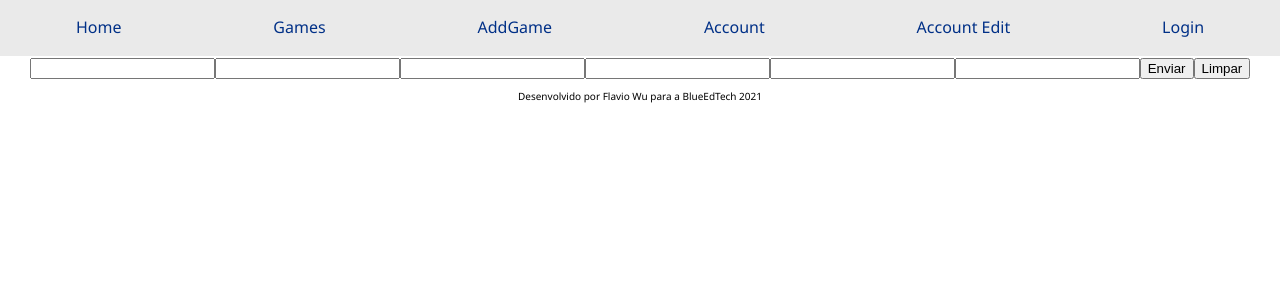
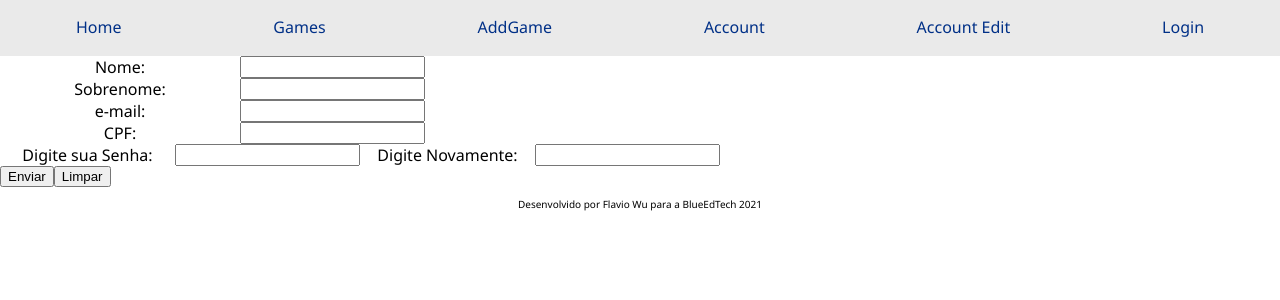
Before and after one commit to flaviowu/react-games-v2, a React (Create React App) app: page /AccountEdit in a window 1280 px wide. Shown: the top 300 px of the page. Built offline with nearby package versions, Linux system fonts and the light colour scheme.

Commit message:
PatchAccount, CreateGame

```diff
--- a/src/components/GameCard/GameCard.css
+++ b/src/components/GameCard/GameCard.css
@@ -1 +1,15 @@
-/* No CSS *//*# sourceMappingURL=GameCard.css.map */
+.gameCard {
+  display: -webkit-box;
+  display: -ms-flexbox;
+  display: flex;
+  -webkit-box-orient: vertical;
+  -webkit-box-direction: normal;
+      -ms-flex-direction: column;
+          flex-direction: column;
+  height: 100vh;
+}
+
+.gameCard img {
+  height: 50%;
+}
+/*# sourceMappingURL=GameCard.css.map */
--- a/src/components/GameCard/GameCard.jsx
+++ b/src/components/GameCard/GameCard.jsx
@@ -1,15 +1,35 @@
-import React from 'react'
+import React, { useContext } from "react";
+import "./GameCard.css";
+import { UserContext } from "../../context/UserContext";
+import { api } from "../../util/api/api";
 
 function GameCard(props) {
-    const game = props.gameData
+  const game = props.gameData;
+  const { user } = useContext(UserContext);
+  console.log(game);
 
-    return (
+  async function handleAddFavGame(userId, gameId) {
+    const payload = {
+      favoriteGamesId: [+gameId],
+    };
+		console.log(gameId, userId)
 
-        <div className="gameCard">
-            <p>{game.title}</p>
-            <img src={game.cover} alt={game.title}/>
-        </div>
-    )
+    const response = api.buildApiPatchRequest(
+      api.updateAccountUrl(userId),
+      payload
+    );
+
+		// const results = await response.json();
+		// console.log(results)
+  }
+
+  return (
+    <div className="gameCard">
+      <p>{game.title}</p>
+      <img src={game.cover} alt={game.title} />
+    	<button type="button" onClick={() => handleAddFavGame(user.id, game.id)} >Adicionar</button>
+    </div>
+  );
 }
 
-export default GameCard
+export default GameCard;
--- a/src/components/Header/Header.jsx
+++ b/src/components/Header/Header.jsx
@@ -9,7 +9,7 @@ function Header() {
   const history = useHistory();
 
   function handleLogout() {
-    setUser("");
+    setUser();
     history.push("/");
   }
 
--- /dev/null
+++ b/src/pages/Account/AccountForm/AccountForm.css
@@ -0,0 +1,21 @@
+.accountForm-form {
+  display: -webkit-box;
+  display: -ms-flexbox;
+  display: flex;
+  -webkit-box-orient: vertical;
+  -webkit-box-direction: normal;
+      -ms-flex-direction: column;
+          flex-direction: column;
+  max-width: 45rem;
+}
+
+.accountForm-form .accountForm-input {
+  display: -webkit-box;
+  display: -ms-flexbox;
+  display: flex;
+}
+
+.accountForm-form .accountForm-input label {
+  width: 15rem;
+}
+/*# sourceMappingURL=AccountForm.css.map */
--- a/src/pages/Account/AccountForm/AccountForm.jsx
+++ b/src/pages/Account/AccountForm/AccountForm.jsx
@@ -1,26 +1,69 @@
-import React from 'react'
+import React from "react";
+import { api } from "../../../util/api/api";
+import "./AccountForm.css";
 
 function AccountForm() {
+  async function handleSubmit(e){
+    e.preventDefault();
 
-    function handleSubmit(){
-        return
-    }
+    const name = e.target.name.value;
+    const lastname = e.target.lastname.value;
+    const email = e.target.email.value;
+    const cpf = e.target.cpf.value;
+    const password = e.target.password1.value;
 
-    return (
-        <div className="accountForm">
-            <form className="accountForm-form" onSubmit={handleSubmit}>
-                <input type="text" name="name"/>
-                <input type="text" name="lastname"/>
-                <input type="email" name="email"/>
-                <input type="text" name="cpf"/>
-                <input type="password" name="password1"/>
-                <input type="password" name="password2"/>
-                <input type="submit" value="Enviar"/>
-                <input type="reset" value="Limpar"/>
-            </form>
+    const payload = {
+      name,
+      lastname,
+      email,
+      cpf,
+      password,
+    };
 
+    const response = await api.buildApiPostRequest(
+      api.createAccountUrl(),
+      payload
+    );
+
+    const results = await response.json();
+    console.log(results)
+
+  }
+
+  return (
+    <div className="accountForm">
+      <form className="accountForm-form" onSubmit={handleSubmit}>
+        <div className="accountForm-input">
+          <label htmlFor="name">Nome:</label>
+          <input type="text" name="name" />
         </div>
-    )
+        <div className="accountForm-input">
+          <label htmlFor="lastname">Sobrenome:</label>
+          <input type="text" name="lastname" />
+        </div>
+
+        <div className="accountForm-input">
+          <label htmlFor="email">e-mail:</label>
+          <input type="email" name="email" />
+        </div>
+        <div className="accountForm-input">
+          <label htmlFor="cpf">CPF:</label>
+          <input type="number" name="cpf" />
+        </div>
+        <div className="accountForm-input">
+          <label htmlFor="password1">Digite sua Senha:</label>
+          <input type="password" name="password1" />
+
+          <label htmlFor="password2">Digite Novamente:</label>
+          <input type="password" name="password2" />
+        </div>
+        <div className="accountForm-input">
+          <input type="submit" value="Enviar" />
+          <input type="reset" value="Limpar" />
+        </div>
+      </form>
+    </div>
+  );
 }
 
-export default AccountForm
+export default AccountForm;
--- /dev/null
+++ b/src/pages/Account/AccountForm/AccountForm.scss
@@ -0,0 +1,14 @@
+.accountForm-form {
+    display: flex;
+    flex-direction:column;
+    max-width: 45rem;
+
+    .accountForm-input {
+        display: flex;
+
+        label {
+            width: 15rem;
+        }
+
+    }
+}
--- /dev/null
+++ b/src/pages/Games/GameList/GameList.css
@@ -0,0 +1,15 @@
+.gameList {
+  display: -webkit-box;
+  display: -ms-flexbox;
+  display: flex;
+  -webkit-box-orient: horizontal;
+  -webkit-box-direction: normal;
+      -ms-flex-direction: row;
+          flex-direction: row;
+  -ms-flex-wrap: wrap;
+      flex-wrap: wrap;
+  margin: 0 .8rem .5rem .8rem;
+  -ms-flex-pack: distribute;
+      justify-content: space-around;
+}
+/*# sourceMappingURL=GameList.css.map */
--- a/src/pages/Games/GameList/GameList.jsx
+++ b/src/pages/Games/GameList/GameList.jsx
@@ -1,6 +1,7 @@
 import React, { useEffect, useState } from "react";
 import GameCard from '../../../components/GameCard/GameCard'
 import { api } from "../../../util/api/api"
+import './GameList.css'
 
 function GameList() {
   const [games, setGames] = useState([]);
@@ -12,7 +13,7 @@ function GameList() {
             const results = await response.json();
 
             setGames(results)
-            console.log(games)
+            console.log(results)
         }
 
         loadGamesList()
--- a/src/util/api/api.js
+++ b/src/util/api/api.js
@@ -6,17 +6,58 @@ export const api = {
 
   readGameByIdUrl: (id) => `${api.baseUrl}/game/${id}`,
 
+  createGameUrl: () => `${api.baseUrl}/game/`,
+
+  updateGameUrl: (id) => `${api.baseUrl}/game/${id}`,
+
+  deleteGameUrl: (id) => `${api.baseUrl}/game/${id}`,
+
   // endpoint ref Contas de Usuário
   readAccountByIdUrl: (id) => `${api.baseUrl}/account/${id}`,
+
+  createAccountUrl: () => `${api.baseUrl}/account/`,
+
+  updateAccountUrl: (id) => `${api.baseUrl}/account/${id}`,
+
+  deleteAccountUrl: (id) => `${api.baseUrl}/account/${id}`,
 
   //endpoint ref generos de jogos
 
   readAllGenresUrl: () => `${api.baseUrl}/genre/`,
 
-    // readGenreByIdUrl: (id) => `${api.baseUrl}/game/${id}`,
+  // readGenreByIdUrl: (id) => `${api.baseUrl}/genre/${id}`,
 
   //GET
-    buildApiGetRequest: url => fetch(url, {
+  buildApiGetRequest: (url) =>
+    fetch(url, {
       method: "GET",
-    })
-}
+    }),
+
+  //POST
+  buildApiPostRequest: (url, body) => {
+    fetch(url, {
+      method: "POST",
+      headers: {
+        "Content-Type": "application/json",
+      },
+      body: JSON.stringify(body),
+    });
+  },
+
+  //PATCH
+  buildApiPatchRequest: (url, body) => {
+    fetch(url, {
+      method: "PATCH",
+      headers: {
+        "Content-Type": "application/json",
+      },
+      body: JSON.stringify(body),
+    });
+  },
+
+  buildApiDeleteRequest: (url) => {
+    fetch(url, {
+      method: "DELETE",
+    });
+  },
+};
```
Also changed, not shown: src/components/GameCard/GameCard.scss (+9 -0 lines), src/pages/Games/GameList/GameList.scss (added, +8 -0 lines). Lines whose indentation alone changed are shown as unchanged.
